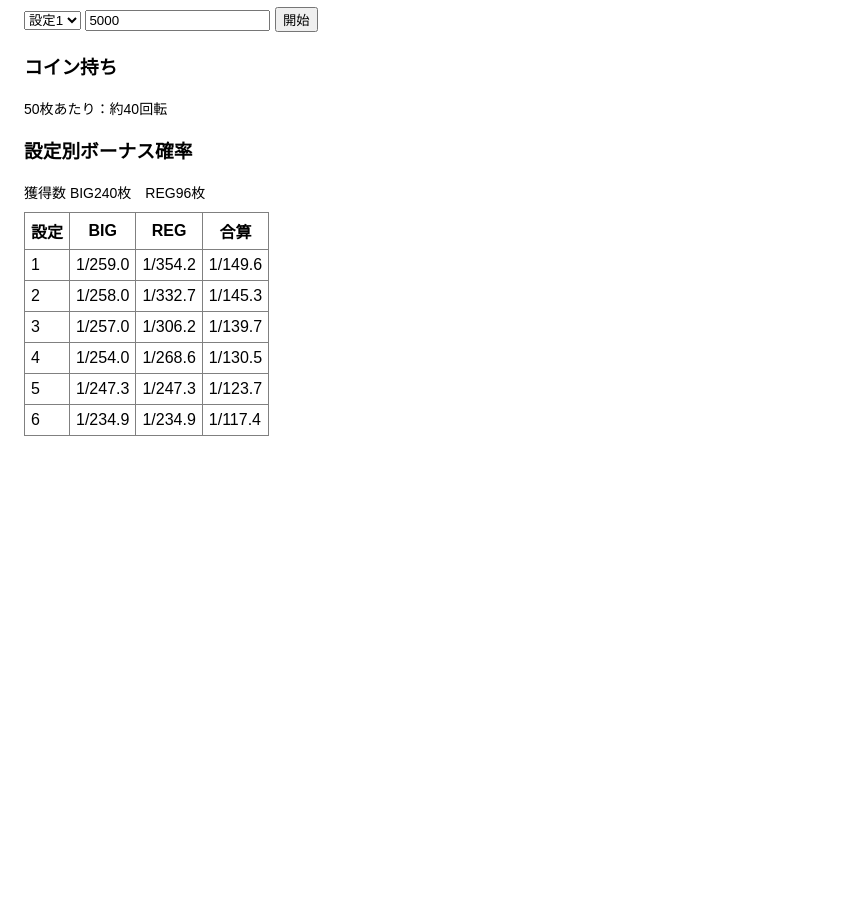
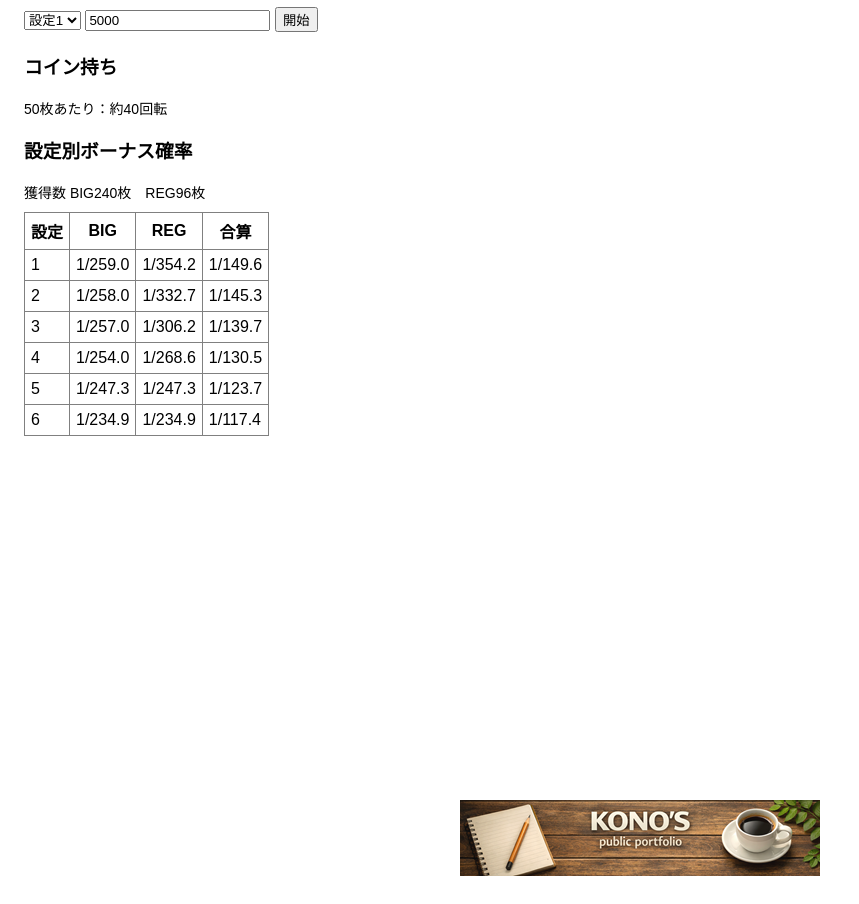
Before and after one commit to micro1007kounou-sudo/my-dashboard, a plain HTML site: page slot-sim-JS/index.html in a window 1280 px wide. Shown: the part 122-1026 px from the top of the page, without its empty margins (0-859 px from the left). Before the commit the page ends 906 px from the top, so only its background shows below. Drawn offline with nearby package versions, Linux system fonts and the light colour scheme.

Commit message:
Aタイプスロットシミュレーションへのリンクを追加し、スロットシミュレーションページにダッシュボードへの戻るリンクを追加

```diff
--- a/slot-sim-JS/index.html
+++ b/slot-sim-JS/index.html
@@ -166,6 +166,11 @@ document.getElementById("result").innerText =
   });
 }
 </script>
-
+<footer style="text-align:center; margin-top:40px;">
+  <a href="../index.html">
+    <img src="../bannar_S.png" alt="Back to Dashboard"
+         style="width:100%; max-width:360px; height:auto; opacity:0.95;">
+  </a>
+</footer>
 </body>
 </html>
```
Also changed, not shown: index.html (+2 -0 lines).
